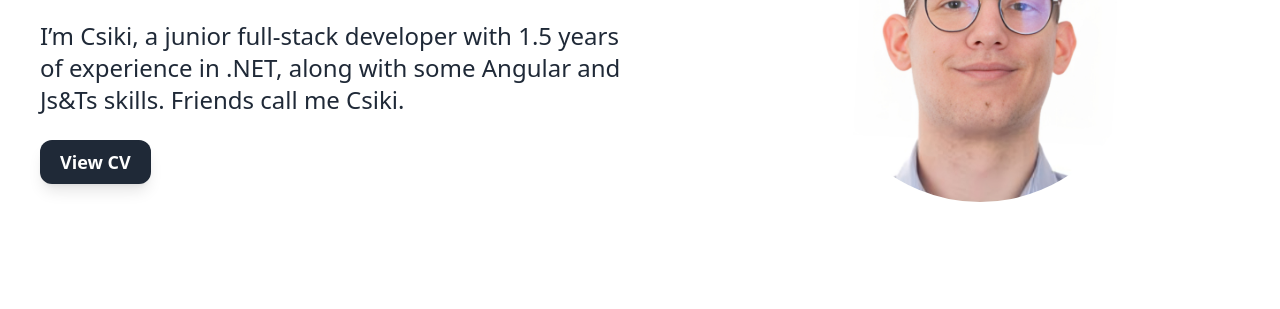
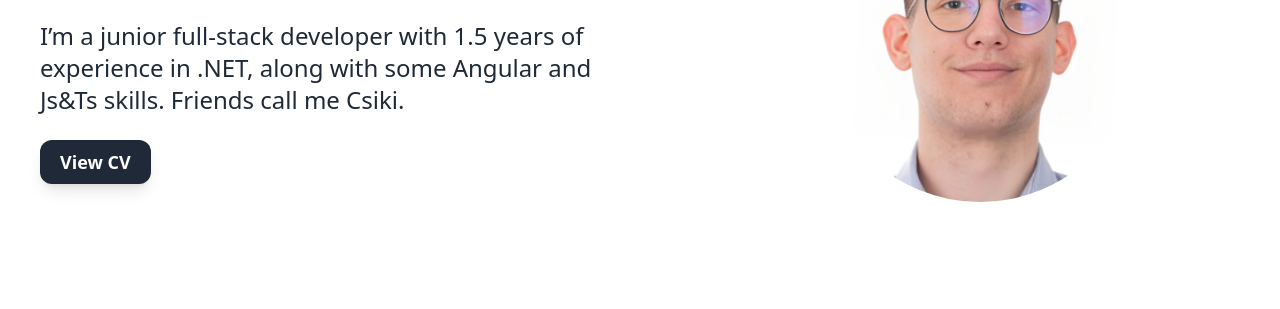
Before and after one commit to Csiki10/Portfolio, a website: page src/index.html in a window 1280 px wide. Shown: the part 328-637 px from the top of the page. Drawn offline with Linux system fonts and the light colour scheme.

Commit message:
fix hero text

```diff
--- a/src/index.html
+++ b/src/index.html
@@ -109,9 +109,9 @@
             Full-Stack Developer
           </h1>
           <p class="hero-text">
-            I’m Csiki, a junior full-stack developer with 1.5 years of
-            experience in .NET, along with some Angular and Js&Ts skills.
-            Friends call me Csiki.
+            I’m a junior full-stack developer with 1.5 years of experience in
+            .NET, along with some Angular and Js&Ts skills. Friends call me
+            Csiki.
           </p>
           <a
             href="https://coffee-peg-39.tiiny.site/"
```
